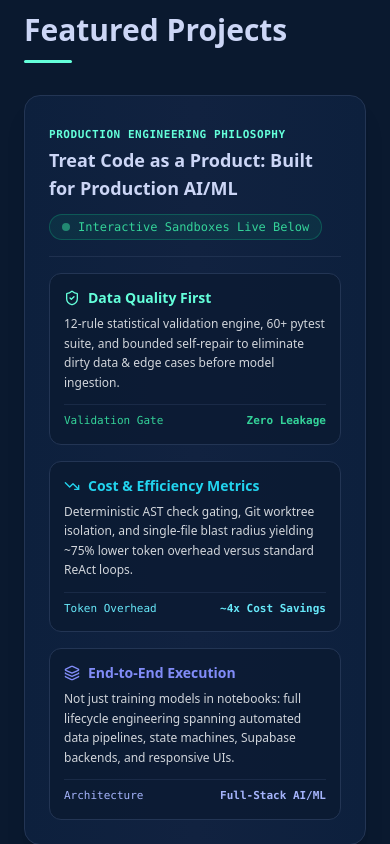
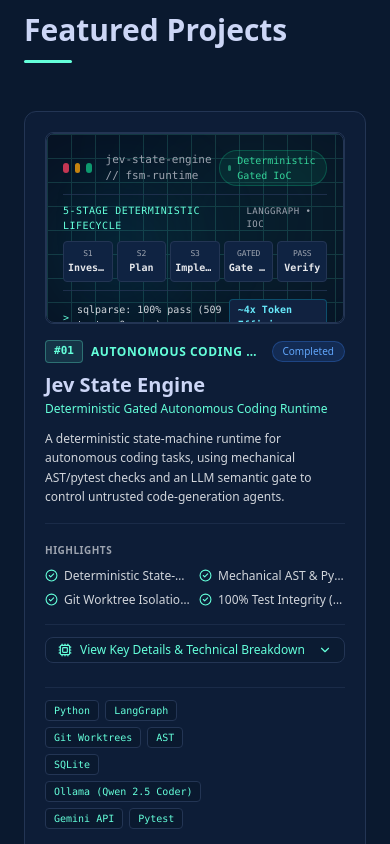
Before and after one commit to Parul077/my-portfolio, a React app: page / in a window 390 px wide. Shown: the part 7300-8144 px from the top of the page. Built offline with nearby package versions, Linux system fonts and the light colour scheme; the HTML template or start-up script is replaced by a standard one.

Commit message:
Remove Production Engineering banner from Featured Projects

```diff
--- a/src/components/FeaturedProjects.jsx
+++ b/src/components/FeaturedProjects.jsx
@@ -8,9 +8,6 @@ import {
   ChevronUp,
   Cpu,
   Zap,
-  ShieldCheck,
-  TrendingDown,
-  Layers,
 } from "lucide-react";
 import { FaGithub } from "react-icons/fa";
 
@@ -461,81 +458,7 @@ const FeaturedProjects = () => {
           Featured Projects
         </motion.h2>
 
-        <div className="w-12 h-[3px] rounded-full bg-[#64ffda] mt-3 mb-8"></div>
-
-        {/* Production Mindset / Treat Code as a Product Banner */}
-        <motion.div
-          initial={{ opacity: 0, y: 15 }}
-          whileInView={{ opacity: 1, y: 0 }}
-          viewport={{ once: true }}
-          transition={{ duration: 0.4 }}
-          className="mb-12 p-6 rounded-2xl bg-gradient-to-r from-[#0d203d] via-[#112240] to-[#0d203d] border border-[#233554] shadow-xl"
-        >
-          <div className="flex flex-col md:flex-row md:items-center justify-between gap-3 pb-4 mb-4 border-b border-[#233554]/80">
-            <div>
-              <span className="text-[11px] font-mono text-[#64ffda] uppercase tracking-wider font-semibold">
-                Production Engineering Philosophy
-              </span>
-              <h3 className="text-lg md:text-xl font-bold text-[#ccd6f6] mt-0.5">
-                Treat Code as a Product: Built for Production AI/ML
-              </h3>
-            </div>
-            <span className="inline-flex items-center gap-2 px-3 py-1 rounded-full text-xs font-mono text-emerald-400 bg-emerald-500/10 border border-emerald-500/30 self-start md:self-auto">
-              <span className="w-2 h-2 rounded-full bg-emerald-400 animate-pulse" />
-              Interactive Sandboxes Live Below
-            </span>
-          </div>
-
-          <div className="grid grid-cols-1 md:grid-cols-3 gap-4">
-            <div className="p-3.5 rounded-xl bg-[#0a192f]/70 border border-[#233554] flex flex-col justify-between">
-              <div>
-                <div className="flex items-center gap-2 text-[#64ffda] mb-1.5 font-semibold text-sm">
-                  <ShieldCheck size={16} />
-                  <span>Data Quality First</span>
-                </div>
-                <p className="text-gray-300 text-xs leading-relaxed">
-                  12-rule statistical validation engine, 60+ pytest suite, and bounded self-repair to eliminate dirty data & edge cases before model ingestion.
-                </p>
-              </div>
-              <div className="mt-3 pt-2 border-t border-[#233554]/60 text-[11px] font-mono text-emerald-400 flex items-center justify-between">
-                <span>Validation Gate</span>
-                <span className="font-semibold">Zero Leakage</span>
-              </div>
-            </div>
-
-            <div className="p-3.5 rounded-xl bg-[#0a192f]/70 border border-[#233554] flex flex-col justify-between">
-              <div>
-                <div className="flex items-center gap-2 text-cyan-400 mb-1.5 font-semibold text-sm">
-                  <TrendingDown size={16} />
-                  <span>Cost & Efficiency Metrics</span>
-                </div>
-                <p className="text-gray-300 text-xs leading-relaxed">
-                  Deterministic AST check gating, Git worktree isolation, and single-file blast radius yielding ~75% lower token overhead versus standard ReAct loops.
-                </p>
-              </div>
-              <div className="mt-3 pt-2 border-t border-[#233554]/60 text-[11px] font-mono text-cyan-300 flex items-center justify-between">
-                <span>Token Overhead</span>
-                <span className="font-semibold">~4x Cost Savings</span>
-              </div>
-            </div>
-
-            <div className="p-3.5 rounded-xl bg-[#0a192f]/70 border border-[#233554] flex flex-col justify-between">
-              <div>
-                <div className="flex items-center gap-2 text-indigo-400 mb-1.5 font-semibold text-sm">
-                  <Layers size={16} />
-                  <span>End-to-End Execution</span>
-                </div>
-                <p className="text-gray-300 text-xs leading-relaxed">
-                  Not just training models in notebooks: full lifecycle engineering spanning automated data pipelines, state machines, Supabase backends, and responsive UIs.
-                </p>
-              </div>
-              <div className="mt-3 pt-2 border-t border-[#233554]/60 text-[11px] font-mono text-indigo-300 flex items-center justify-between">
-                <span>Architecture</span>
-                <span className="font-semibold">Full-Stack AI/ML</span>
-              </div>
-            </div>
-          </div>
-        </motion.div>
+        <div className="w-12 h-[3px] rounded-full bg-[#64ffda] mt-3 mb-12"></div>
 
         {/* 2-Card Grid Layout */}
         <div className="grid grid-cols-1 md:grid-cols-2 gap-8">
```
